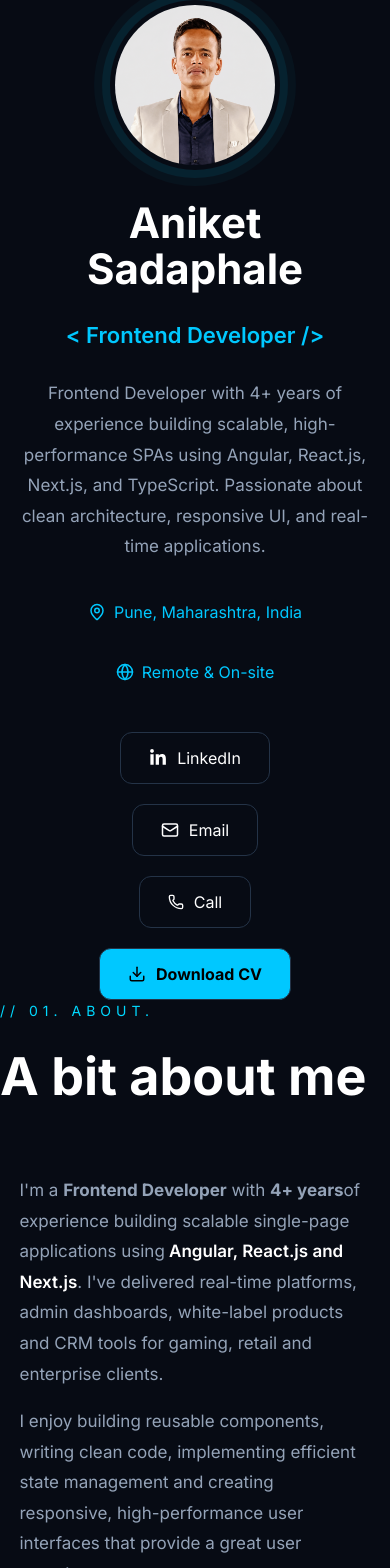
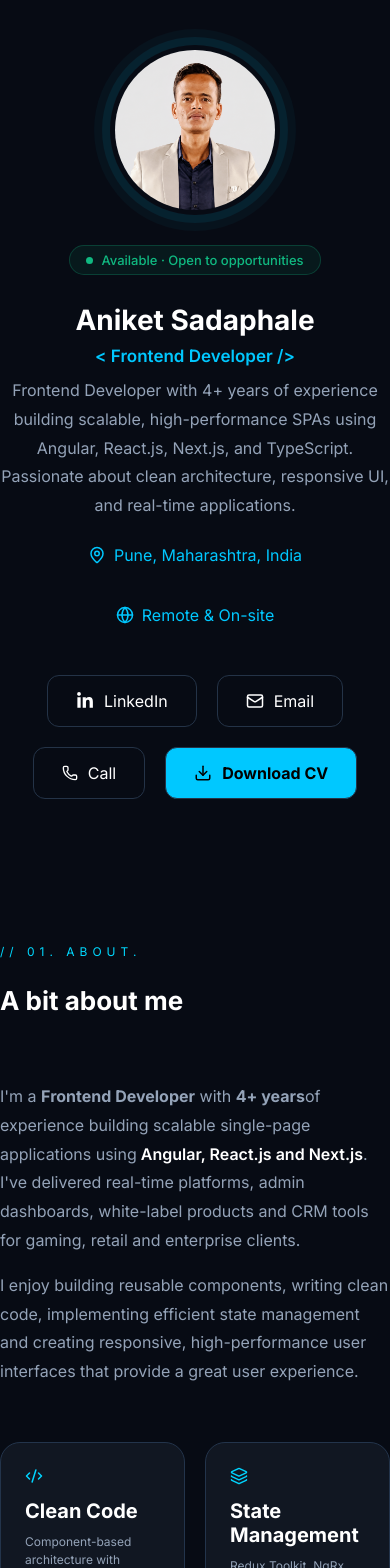
Before and after one commit to Aniket281997/aniket-portfolio, a Next.js app: page / in a window 390 px wide. Shown: the top 1568 px of the page. Built offline with nearby package versions, Linux system fonts and the light colour scheme.

Commit message:
responsive

```diff
--- a/app/globals.css
+++ b/app/globals.css
@@ -9,6 +9,17 @@ body {
   font-family: Arial, Helvetica, sans-serif;
 }
 
+.main {
+  padding: 50px 20;
+  position: relative;
+  max-width: 1152px;
+  margin: auto;
+}
+
+.sections {
+  padding: 96px 0;
+}
+
 .hero-section {
   min-height: 100vh;
   display: flex;
@@ -17,8 +28,8 @@ body {
 }
 
 .container {
-  width: 90%;
-  max-width: 1200px;
+  /* width: 90%; */
+  /* max-width: 1200px; */
   margin: auto;
 }
 
@@ -103,12 +114,9 @@ body {
 }
 
 .hero-subtitle {
-  margin: 30px 0;
-
+  margin: 25px 0;
   color: #00c8ff;
-
   font-size: 17px;
-
   font-weight: 600;
 }
 
@@ -123,24 +131,18 @@ body {
 /* Location */
 
 .hero-location {
-  margin-top: 40px;
+  display: flex;
+  justify-content: center;
+  gap: 40px;
+  color: #00c8ff;
+  flex-wrap: wrap;
+  margin: 25px 0;
 
-  display: flex;
-
-  justify-content: center;
-
-  gap: 40px;
-
-  color: #00c8ff;
-
-  flex-wrap: wrap;
 }
 
 .hero-location div {
   display: flex;
-
   gap: 8px;
-
   align-items: center;
 }
 
@@ -148,33 +150,21 @@ body {
 
 .hero-buttons {
   margin-top: 50px;
-
   display: flex;
-
   justify-content: center;
-
   gap: 20px;
-
   flex-wrap: wrap;
 }
 
 .hero-btn {
   display: flex;
-
   align-items: center;
-
   gap: 10px;
-
   padding: 15px 28px;
-
   border-radius: 12px;
-
   text-decoration: none;
-
   color: white;
-
   border: 1px solid #243347;
-
   transition: 0.3s;
 }
 
@@ -189,36 +179,9 @@ body {
   font-weight: bold;
 }
 
-/* Responsive */
-
-@media (max-width: 768px) {
-  .hero-title {
-    font-size: 42px;
-  }
-
-  .hero-subtitle {
-    font-size: 22px;
-  }
-
-  .hero-description {
-    font-size: 17px;
-  }
-
-  .hero-buttons {
-    flex-direction: column;
-    align-items: center;
-  }
-}
-
 /*=========================
  EXPERIENCE
 ==========================*/
-
-.experience {
-  background: #070b14;
-  color: #fff;
-  padding: 120px 0;
-}
 
 .section-tag {
   color: #00d4ff;
@@ -235,13 +198,13 @@ body {
 
 .experience-subtitle {
   color: #00d9ff;
-  font-size: 14px;
+  font-size: 12px;
   letter-spacing: 5px;
   text-transform: uppercase;
 }
 
 .experience-title {
-  font-size: 52px;
+  font-size: 38px;
   font-weight: 700;
   margin: 25px 0 50px;
 }
@@ -385,76 +348,14 @@ body {
   cursor: pointer;
 }
 
-/* Mobile */
 
-@media(max-width:900px) {
-
-  .section-title {
-    font-size: 40px;
-  }
-
-  .timeline::before {
-    left: 20px;
-  }
-
-  .timeline-item {
-    width: 100%;
-    left: 0 !important;
-    padding-left: 60px;
-    padding-right: 0;
-  }
-
-  .timeline-item::before {
-    left: 11px !important;
-  }
-
-  .timeline-card h3 {
-    font-size: 28px;
-  }
-
-}
-
-@media(max-width:600px) {
-
-  .experience {
-    padding: 80px 0;
-  }
-
-  .section-title {
-    font-size: 32px;
-  }
-
-  .timeline-card {
-    padding: 25px;
-  }
-
-  .timeline-card h3 {
-    font-size: 22px;
-  }
-
-  .timeline-card h4 {
-    font-size: 18px;
-  }
-
-  .date {
-    font-size: 14px;
-  }
-
-}
-
-.experience-section {
-  position: relative;
-  max-width: 1200px;
-  margin: auto;
-}
-
-.contact-hero-card p{
+.contact-hero-card p {
   margin: 0;
   text-align: left;
   font-size: 14px;
 }
 
-.contact-hero-card :nth-child(1){
+.contact-hero-card :nth-child(1) {
   font-size: 12px;
   color: #94a3b8;
   margin-bottom: 2px;
@@ -523,55 +424,11 @@ PROJECT SECTION
   color: #000;
 }
 
-/*==========================
-Responsive
-==========================*/
-
-@media (max-width: 992px) {
-
-  .project-grid {
-    grid-template-columns: 1fr;
-  }
-
-  .section-title {
-    font-size: 42px;
-  }
-
-  .project-card h3 {
-    font-size: 24px;
-  }
-
-  .project-card p {
-    font-size: 16px;
-  }
-
-}
-
-@media (max-width: 576px) {
-
-  .projects {
-    padding: 80px 0;
-  }
-
-  .section-title {
-    font-size: 34px;
-  }
-
-  .project-card {
-    padding: 25px;
-  }
-
-}
-
 /* ===============================
    SKILLS SECTION
 ================================ */
 
-.skills-section {
-  background: #070b14;
-  padding: 120px 0;
-  color: #fff;
-}
+
 
 .skills-grid {
   display: grid;
@@ -620,34 +477,7 @@ Responsive
   border-color: #00d4ff;
 }
 
-@media (max-width: 992px) {
-  .skills-grid {
-    grid-template-columns: 1fr;
-  }
 
-  .skill-card h3 {
-    font-size: 24px;
-  }
-}
-
-@media (max-width: 576px) {
-  .skills-section {
-    padding: 80px 0;
-  }
-
-  .skill-card {
-    padding: 25px;
-  }
-
-  .skill-card h3 {
-    font-size: 22px;
-  }
-
-  .skill-tags span {
-    font-size: 14px;
-    padding: 8px 14px;
-  }
-}
 
 /*=========================
 ABOUT
@@ -701,40 +531,16 @@ ABOUT
   margin: 0;
 }
 
-/* Tablet */
+/* Mobile */
 
-@media(max-width:992px) {
 
-  .about-grid {
-    grid-template-columns: 1fr;
-  }
 
-  .about-cards {
-    margin-top: 20px;
-  }
-
+.contact-section .hero-buttons {
+  margin: 20px 0;
 }
 
-/* Mobile */
-
-@media(max-width:576px) {
-
-  .about-cards {
-    grid-template-columns: 1fr;
-  }
-
-  .about-card {
-    padding: 24px;
-  }
-
-  .about-card h3 {
-    font-size: 20px;
-  }
-
-}
-
-.contact-section {
-  padding: 120px 0;
+.contact-section .hero-description {
+  margin-bottom: 10px;
 }
 
 .contact-container {
@@ -752,20 +558,21 @@ ABOUT
 }
 
 .email-card {
-     display: inline-flex;
-    flex-direction: row;
-    flex-wrap: nowrap;
+  display: inline-flex;
+  flex-direction: row;
+  flex-wrap: nowrap;
+  margin: 20px 0;
 
 }
 
 .email-card:hover {
   transform: translateY(-3px);
-  box-shadow: 0 20px 40px rgba(0,217,255,.25);
+  box-shadow: 0 20px 40px rgba(0, 217, 255, .25);
 }
 
 .contact-grid {
   display: grid;
-  grid-template-columns: repeat(2,1fr);
+  grid-template-columns: repeat(2, 1fr);
   gap: 24px;
 }
 
@@ -803,16 +610,212 @@ ABOUT
   color: #06131d;
 }
 
-@media (max-width:768px){
 
-.contact-grid{
-    grid-template-columns:1fr;
+
+.green-badge {
+  color: #10b981;
+  background: #10b98114;
+  border: 1px solid #10b98140;
+  border-radius: 999px;
+  align-items: center;
+  gap: 8px;
+  padding: 6px 16px;
+  font-size: 13px;
+  font-weight: 500;
+  display: inline-flex;
+  margin-bottom: 10px;
 }
 
-.email-card{
-    width:100%;
-    font-size:17px;
-    padding:18px;
+.green-dot {
+  background: #10b981;
+  border-radius: 50%;
+  flex-shrink: 0;
+  width: 7px;
+  height: 7px;
+  animation: 2s ease-in-out infinite dot-blink;
+}
+@media (max-width: 1200px) {
+  .main{
+    max-width: 992px;
+  }
+  .about-grid{
+    gap: 20px;
+  }
 }
 
+@media (max-width: 992px) {
+  .about-grid {
+    grid-template-columns: 1fr;
+  }
+
+  .about-cards {
+    margin-top: 20px;
+  }
+
+  .section-title {
+    font-size: 42px;
+  }
+
+  .project-card h3,
+  .skill-card h3 {
+    font-size: 24px;
+  }
+
+  .project-card p {
+    font-size: 16px;
+  }
+
+  .timeline-card{
+    padding: 15px;
+  }
 }
+
+@media (max-width: 900px) {
+  .section-title {
+    font-size: 40px;
+  }
+
+  .timeline::before {
+    left: 20px;
+  }
+
+  .timeline-item {
+    width: 100%;
+    left: 0 !important;
+    padding-left: 60px;
+    padding-right: 0;
+  }
+
+  .timeline-item::before {
+    left: 11px !important;
+  }
+
+  .timeline-card h3 {
+    font-size: 28px;
+  }
+}
+
+@media (max-width: 768px) {
+
+  /* Hero */
+  .hero-title {
+    font-size: 42px;
+    margin-bottom: 10px;
+  }
+
+  .hero-subtitle {
+    font-size: 22px;
+    margin-top: 10px;
+    margin: 10px 0;
+  }
+
+  .hero-description {
+    font-size: 17px;
+  }
+
+  /* .hero-buttons {
+    flex-direction: column;
+    align-items: center;
+  } */
+
+  /* Contact */
+  .contact-grid {
+    grid-template-columns: 1fr;
+  }
+
+  .email-card {
+    /* width: 100%; */
+    padding: 18px;
+    font-size: 17px;
+  }
+
+  .experience-title{
+    font-size: 26px;
+  }
+
+  .project-grid {
+    grid-template-columns: 1fr;
+  }
+}
+
+@media (max-width: 600px) {
+  .section-title {
+    font-size: 32px;
+  }
+
+  .timeline-card {
+    padding: 25px;
+  }
+
+  .timeline-card h3 {
+    font-size: 22px;
+  }
+
+  .timeline-card h4 {
+    font-size: 18px;
+  }
+
+  .date {
+    font-size: 14px;
+  }
+}
+
+@media (max-width: 576px) {
+
+  .about-card {
+    padding: 24px;
+  }
+
+  .about-card h3 {
+    font-size: 20px;
+  }
+
+  .projects {
+    padding: 80px 0;
+  }
+
+  .project-card {
+    padding: 25px;
+  }
+
+  .skills-section {
+    padding: 80px 0;
+  }
+
+  .skill-card {
+    padding: 25px;
+  }
+
+  .skill-card h3 {
+    font-size: 22px;
+  }
+
+  .skill-tags span {
+    padding: 8px 14px;
+    font-size: 14px;
+  }
+
+  .section-title {
+    font-size: 34px;
+  }
+
+  .hero-title{
+    font-size: 28px;
+  }
+
+  .hero-subtitle{
+    font-size: 17px;
+  }
+
+  .hero-description{
+    font-size: 16px;
+  }
+
+  .hero-location{
+    gap: 10;
+  }
+
+  .hero-buttons{
+    gap: 10;
+  }
+}
--- a/app/page.tsx
+++ b/app/page.tsx
@@ -8,7 +8,7 @@ import Contact from "@/components/Contact";
 
 export default function Home() {
   return (
-    <main className="">
+    <main className="main">
       <Hero />
       <About/>
       <Experience />
--- a/components/About.tsx
+++ b/components/About.tsx
@@ -28,7 +28,7 @@ const highlights = [
 
 export default function About() {
   return (
-    <section className="about-section" id="about">
+    <section className="about-section sections" id="about">
         <HeaderSection number="01. ABOUT" title="A bit about me"/>
       <div className="container">
 
--- a/components/Contact.tsx
+++ b/components/Contact.tsx
@@ -12,7 +12,7 @@ import { FaLinkedinIn } from "react-icons/fa";
 export default function Contact() {
   return (
 
-    <section className="" id="contact">
+    <section className="contact-section sections" id="contact">
       <HeaderSection
         number="05. CONTACT"
         title="Let's Work Together"
--- a/components/Experience.tsx
+++ b/components/Experience.tsx
@@ -48,7 +48,7 @@ const experiences = [
 
 export default function Experience() {
   return (
-    <section className="experience-section" id="experience">
+    <section className="sections" id="experience">
       <HeaderSection number="02. EXPERIENCE" title="My Professional Journey"/>
 
       <div className="timeline">
--- a/components/Hero.tsx
+++ b/components/Hero.tsx
@@ -10,7 +10,7 @@ import { FaLinkedinIn } from "react-icons/fa";
 
 export default function Hero() {
   return (
-    <section className="hero-section">
+    <section className="hero-section" id="hero">
       <div className="container" style={{textAlign:'center'}}>
         <div className="profile-wrapper">
           <div className="profile-ring">
@@ -24,6 +24,8 @@ export default function Hero() {
             />
           </div>
         </div>
+
+        <div className="green-badge"><span className="green-dot"></span>Available · Open to opportunities</div>
 
 
         {/* Name */}
--- a/components/Projects.tsx
+++ b/components/Projects.tsx
@@ -72,7 +72,7 @@ const projects = [
 
 export default function Projects() {
   return (
-    <section className="projects" id="projects">
+    <section className="projects sections" id="projects">
 
       <HeaderSection number="02. PROJECTS" title="What I've Built" />
       <div className="container">
--- a/components/Skills.tsx
+++ b/components/Skills.tsx
@@ -59,7 +59,7 @@ const skills = [
 
 export default function Skills() {
   return (
-    <section className="skills-section" id="skills">
+    <section className="skills-section sections" id="skills">
       <HeaderSection
         number="04. SKILLS"
         title="Technologies & Tools"
```
